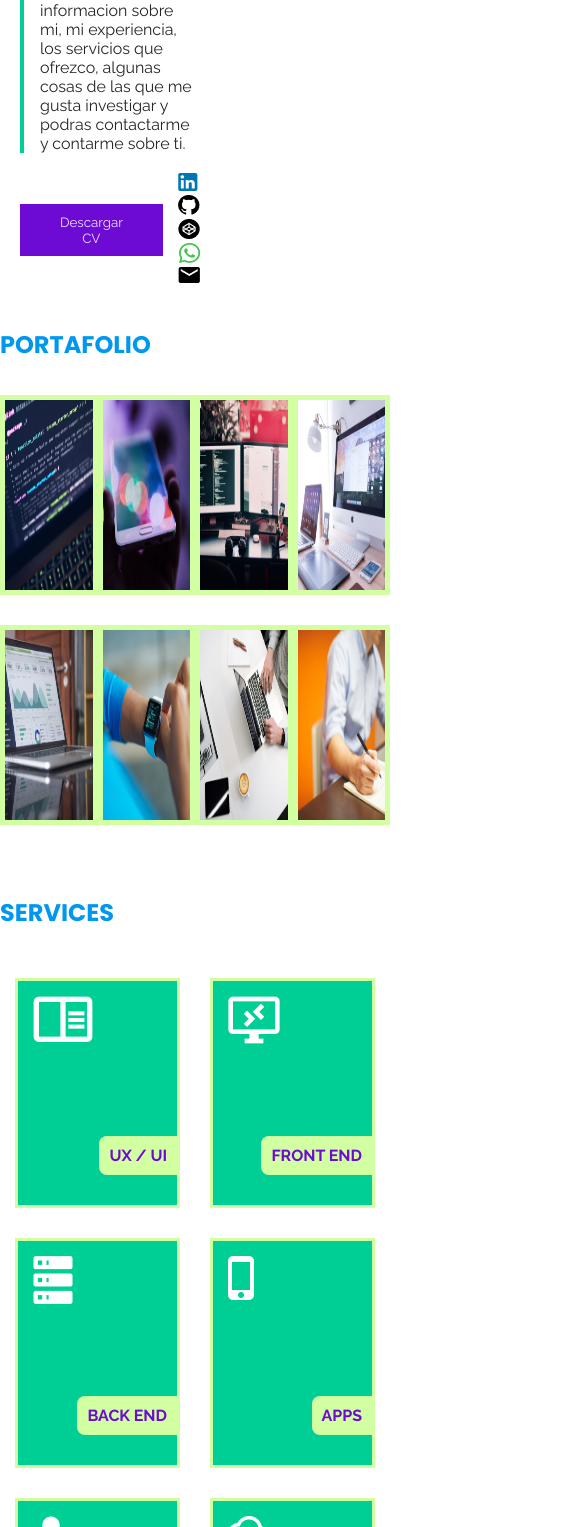
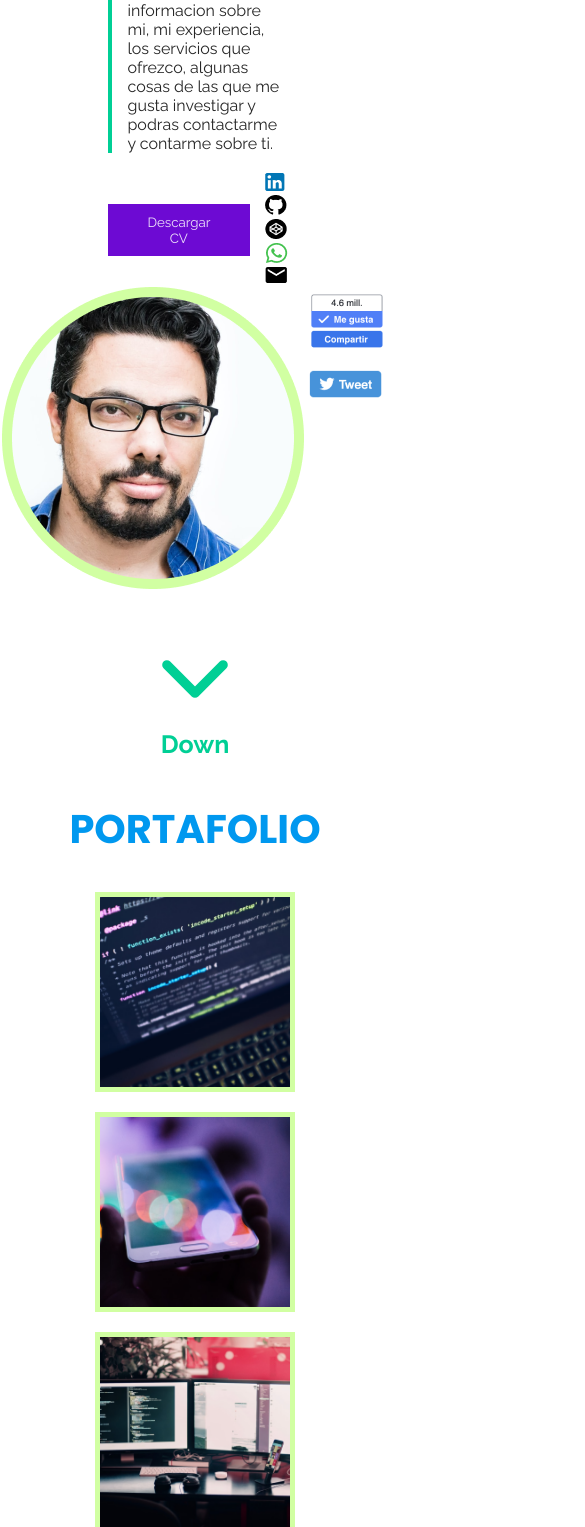
Before and after one commit to Sebastian-123-web/cuarto_reto, a plain HTML site: page index.html in a window 390 px wide. Shown: the part 473-2000 px from the top of the page, 585 px wide, since content can reach past the window. Drawn offline with nearby package versions, Linux system fonts and the light colour scheme.

Commit message:
responsive

```diff
--- a/index.html
+++ b/index.html
@@ -27,6 +27,8 @@
     <link rel="icon" type="image/jpg" href="./src/logo_.PNG"/>
     <link rel="stylesheet" href="style.css">
     <title>Reto 4 | Figma a HTML y CSS</title>
+    <script type="module" src="https://unpkg.com/ionicons@5.5.2/dist/ionicons/ionicons.esm.js"></script>
+    <script nomodule src="https://unpkg.com/ionicons@5.5.2/dist/ionicons/ionicons.js"></script>
 </head>
 <body>
     <header class="header">
@@ -70,6 +72,10 @@
                     <a href=""><img src="./src/image 2.png" alt=""></a>
                 </div>
             </div>
+        </div>
+        <div class="arrow-down">
+            <ion-icon name="chevron-down-outline"></ion-icon>
+            <h3>Down</h3>
         </div>
     </header>
     <main class="main">
@@ -262,7 +268,7 @@
                         <h4>JS Engine</h4>
                         <p>Lorem ipsum dolor sit amet consectetur, adipisicing elit. Autem quia mollitia deserunt porro dolor sequi, quo fuga quisquam nihil, similique assumenda ab sit nostrum impedit recusandae iure consequatur earum delectus... <a href="">Leer mas</a></p>
                     </div>
-                    <div>
+                    <div class="card-suscribete-main">
                         <p>Nos gusta escribir y compartir sobre tecnologia, diseño, tendencias, y muchas cosas mas. Si te gustaria recibir nuestras pubicaciones subscribete</p>
                         <div class="card-suscribete">
                             <input type="text" class="input-suscribete" placeholder="E-mail"><button class="btn-suscribete">Suscribete</button>
--- a/style.css
+++ b/style.css
@@ -20,6 +20,7 @@
     flex-direction: column;
     align-items: center;
     padding: 0 20px;
+    margin-bottom: 40px;
 }
 .header .navegacion, .banner{
     width: 100%;
@@ -114,6 +115,25 @@
     display: flex;
     flex-direction: column;
     align-items: center;
+}
+
+.arrow-down{
+    display: flex;
+    flex-direction: column;
+    justify-content: center;
+    align-items: center;
+    cursor: pointer;
+}
+.arrow-down ion-icon{
+    font-size: 100px;
+    color: #00CF95;
+}
+.arrow-down h3{
+    font-size: 25px;
+    color: #00CF95;
+}
+.arrow-down:hover ion-icon, .arrow-down:hover h3{
+    color: #6D0AD3;
 }
 
 /* MAIN */
@@ -404,3 +424,60 @@
 .gracias{
     color: #00CF95;
 }
+
+@media screen and (max-width: 600px){
+
+    .banner{
+        display: flex;
+        flex-direction: column;
+        align-items: center;
+        width: 100%;
+    }
+    .banner .info{
+        width: 100%;
+    }
+
+    /* MAIN */
+
+    /* ********** */
+    /* PORTAFOLIO */
+    /* ********** */
+    .subtitle{
+        text-align: center;
+        font-size: 40px;
+    }
+    .portafolio .portafolio-imagenes .portafolio-galeria-4{
+        display: flex;
+        flex-direction: column;
+        align-items: center;
+        margin-bottom: 0;
+    }
+    .portafolio-card{
+        margin-bottom: 20px;
+    }
+    .servicio-2-card{
+        display: flex;
+        flex-direction: column;
+        align-items: center;
+    }
+    .blog-elementos{
+        display: flex;
+        flex-direction: column;
+        align-items: center;
+    }
+    .card-suscribete-main{
+        margin-left: 20px;
+    }
+    .input-select{
+        display: flex;
+        flex-direction: column;
+        align-items: center;
+    }
+    .footer-redes{
+        display: flex;
+        flex-direction: column;
+    }
+    .nav{
+        display: none;
+    }
+}
```
